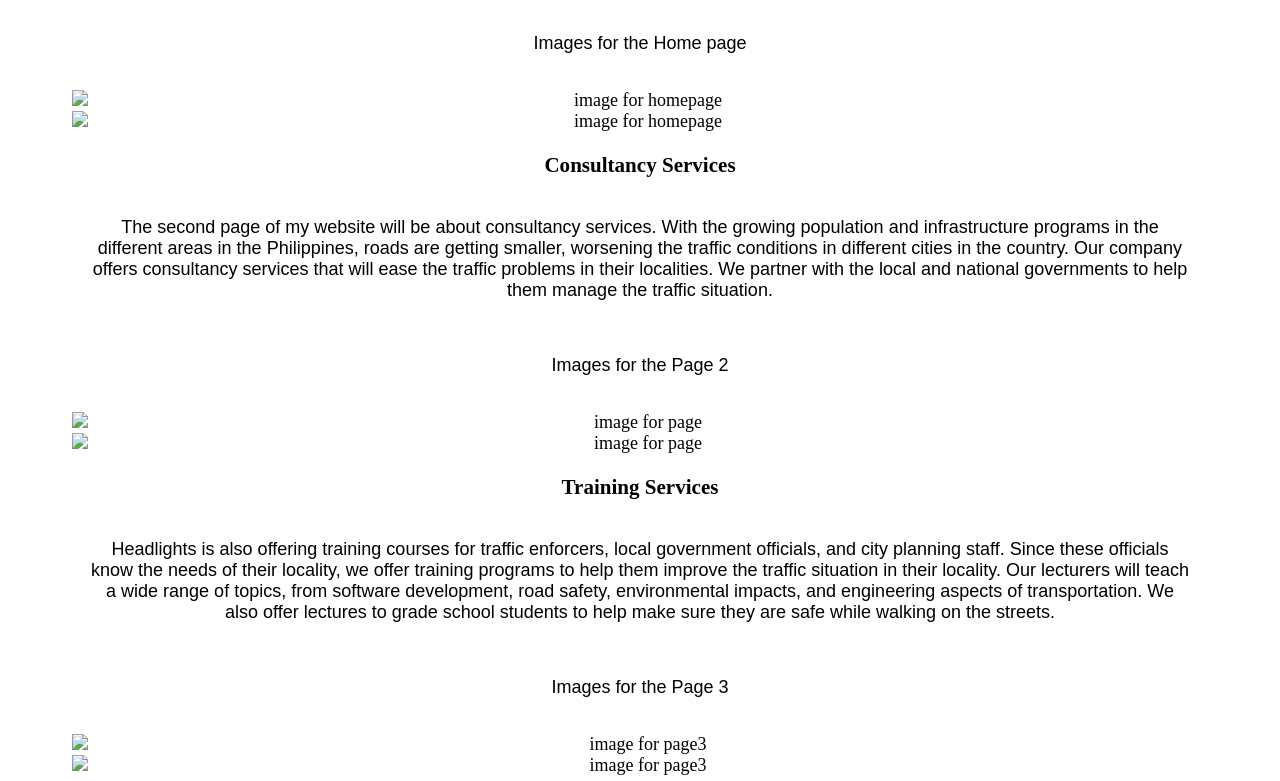
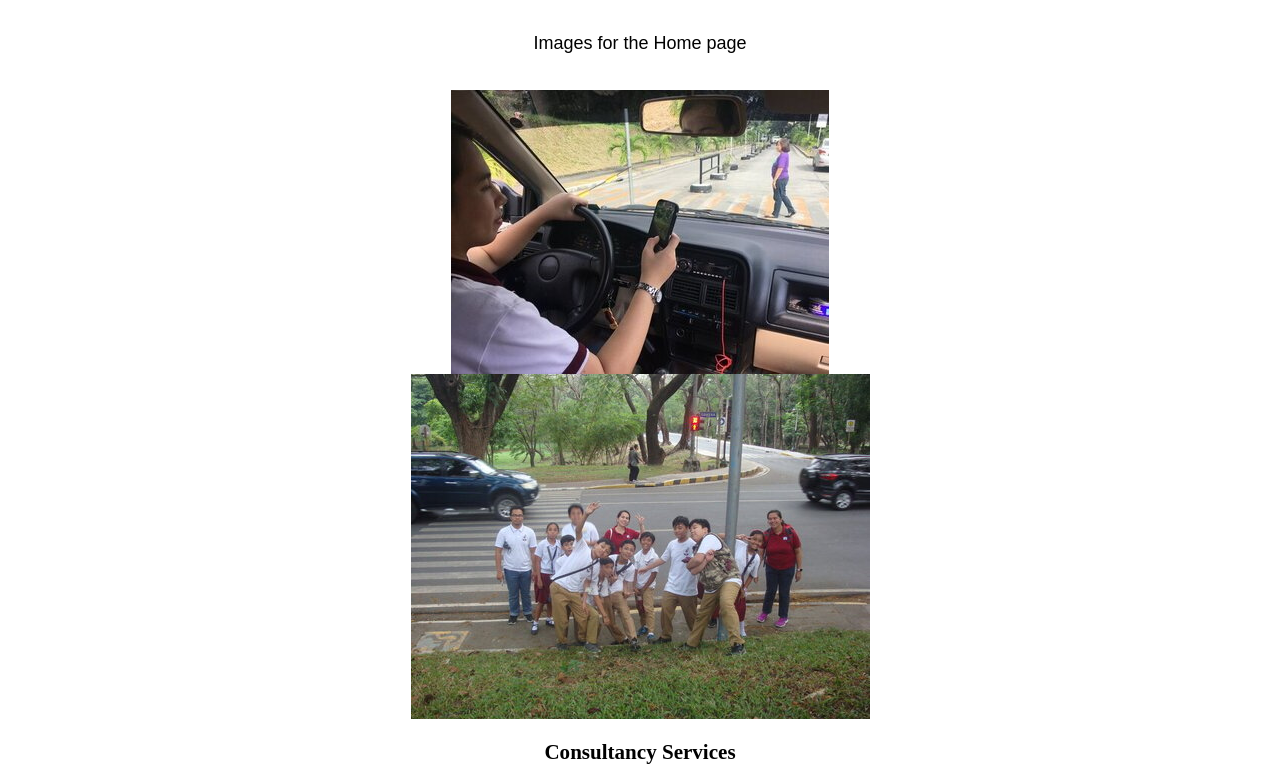
Before and after one commit to lubotski/wdd130, a plain HTML site: page finalproject/site-plan.html in a window 1280 px wide. Shown: the part 3279-4060 px from the top of the page. Drawn offline with Linux system fonts and the light colour scheme; the site is published under a folder, as on GitHub Pages, so addresses that start at the root find nothing; a web font is replaced by a local one.

Commit message:
edit image link

```diff
--- a/finalproject/site-plan.html
+++ b/finalproject/site-plan.html
@@ -128,8 +128,8 @@
         According to the World Health Organization, approximately 1.3 million people die each year die of road traffic crashes. With the many advancements in our world today, we should not forget to keep our roads safe. Headlights was established to keep our roads safe.
       </p>
       <p>Images for the Home page</p>
-        <img src="/finalproject/image/rsz_1rsz_1rsz_img_0398.jpg" alt="image for homepage">
-        <img src="/finalproject/image/rsz_3rsz_1rsz_1rsz_2dsc02270.jpg" alt="image for homepage">
+        <img src="image/rsz_1rsz_1rsz_img_0398.jpg" alt="image for homepage">
+        <img src="image/rsz_3rsz_1rsz_1rsz_2dsc02270.jpg" alt="image for homepage">
 
       </ul>
       <h3>Consultancy Services</h3>
@@ -137,8 +137,8 @@
         The second page of my website will be about consultancy services. With the growing population and infrastructure programs in the different areas in the Philippines, roads are getting smaller, worsening the traffic conditions in different cities in the country. Our company offers consultancy services that will ease the traffic problems in their localities. We partner with the local and national governments to help them manage the traffic situation.
       </p>
       <p>Images for the Page 2</p>
-        <img src="/finalproject/image/rsz_248362667_2208313062717270_8672772047144747008_n.jpg" alt="image for page">
-        <img src="/finalproject/image/rsz_1rsz_1rsz_1rsz_dsc06645.jpg" alt="image for page">
+        <img src="image/rsz_248362667_2208313062717270_8672772047144747008_n.jpg" alt="image for page">
+        <img src="image/rsz_1rsz_1rsz_1rsz_dsc06645.jpg" alt="image for page">
 
       </ul>
       <h3>Training Services</h3>
@@ -146,8 +146,8 @@
         Headlights is also offering training courses for traffic enforcers, local government officials, and city planning staff. Since these officials know the needs of their locality, we offer training programs to help them improve the traffic situation in their locality. Our lecturers will teach a wide range of topics, from software development, road safety, environmental impacts, and engineering aspects of transportation. We also offer lectures to grade school students to help make sure they are safe while walking on the streets.
       </p>
       <p>Images for the Page 3</p>
-        <img src="/finalproject/image/rsz_1rsz_rsz_1dsc02239.jpg" alt="image for page3">
-        <img src="/finalproject/image/rsz_1rsz_img_0357.jpg" alt="image for page3">
+        <img src="image/rsz_1rsz_rsz_1dsc02239.jpg" alt="image for page3">
+        <img src="image/rsz_1rsz_img_0357.jpg" alt="image for page3">
 
       </ul>
       <hr>
```
